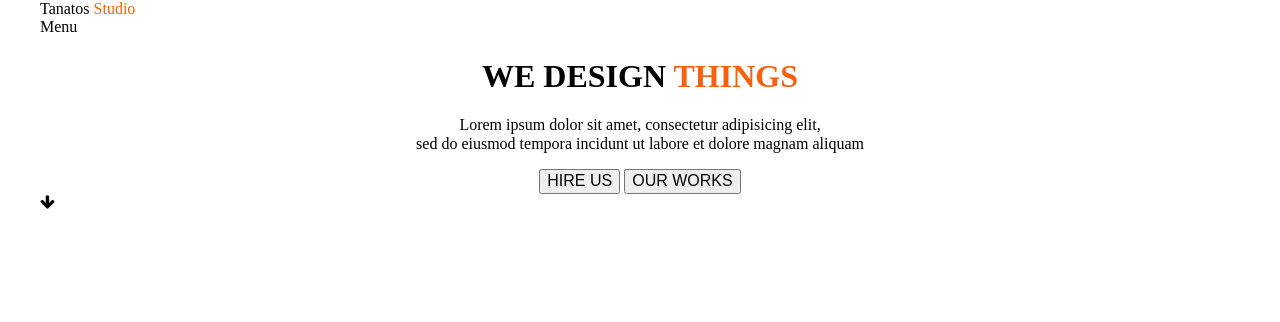
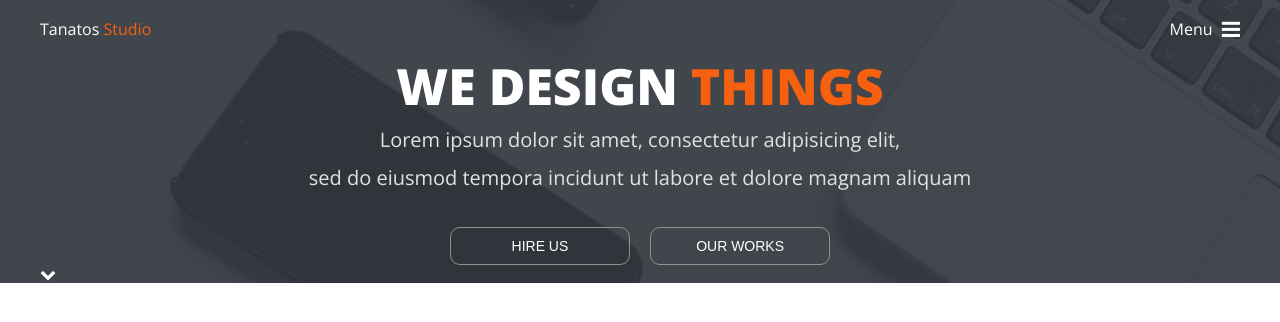
Before and after one commit to MAshrafM/PSD_Tanatos, a website: page index.html in a window 1280 px wide. Drawn offline with nearby package versions, Linux system fonts and the light colour scheme.

Commit message:
header style

```diff
--- a/index.html
+++ b/index.html
@@ -6,6 +6,7 @@
     <title>Tanatos</title>
     <link href="./css/fa/font-awesome.css" rel="stylesheet"/>
     <link href="./css/main.css" rel="stylesheet"/>
+    <link href="https://fonts.googleapis.com/css?family=Open+Sans:400,800" rel="stylesheet" type="text/css">
   </head>
   <body>
     <!-- Header -->
@@ -14,7 +15,7 @@
         <div class="container">
           <div class="navbar">
             <div class="brand">Tanatos <span class="main-color">Studio</span></div>
-            <div class="navbar-right">Menu</div>
+            <div class="navbar-right">Menu <i class="fa fa-bars fa-lg"></i></div>
           </div>
           <div class="intro text-center">
             <h1 class="upper">We Design <span class="main-color">Things</span></h1>
@@ -25,7 +26,7 @@
               <button class="upper">Our Works</button>
             </div>
           </div>
-          <span class="arrow"><i class="fa fa-arrow-down"></i></span>
+          <span class="arrow"><i class="fa fa-chevron-down"></i></span>
         </div>
       </div>
     </header>
--- a/scripts/app.js
+++ b/scripts/app.js
@@ -1,4 +1,5 @@
 'use strict';
 (function(){
+  //Trigger Nice Scroll Plugin
   $("html").niceScroll();
 })();
--- a/scss/_common.scss
+++ b/scss/_common.scss
@@ -1,6 +1,9 @@
 /* common styles */
 $main-color: #f7600e;
 
+body{
+  font-family: 'Open Sans', sans-serif;
+}
 .container{
   width: 1200px;
   margin: auto;
--- /dev/null
+++ b/scss/_header.scss
@@ -0,0 +1,62 @@
+/* Header Section */
+header{
+  background:{
+    image: url('../img/headbg.jpg');
+    size: cover;
+    repeat: no-repeat;
+    position: center center;
+  }
+  color: #fff;
+
+  .overlay{
+    background: rgba(49, 55, 61, .9);
+    width: 100%;
+    height: 100%;
+  }
+
+  .navbar{
+    overflow: hidden;
+    padding: 20px 0;
+    display: flex;
+    justify-content: space-between;
+    .navbar-right{
+      i{
+        margin-left: 5px;
+      }
+    }
+  }
+
+  .intro{
+    h1{
+      margin: 0;
+      font-size: 50px;
+      font-weight: 800;
+    }
+    p{
+      margin: 5px 0 30px 0;
+      line-height: 1.9;
+      font-size: 20px;
+      color: #e2e2e2;
+    }
+  }
+
+  .buttons{
+    button{
+      background: transparent;
+      padding: 10px 0;
+      width: 180px;
+      font-size: 14px;
+      border: 1px solid #969090;
+      margin: 0 8px;
+      border-radius: 10px;
+      color: #fff;
+      transition: all .5s ease-in-out;
+      &:hover{
+        background-color: $main-color;
+        border-color: $main-color;
+      }
+    }
+  }
+}
+
+/* End Header Section */
--- a/scss/main.scss
+++ b/scss/main.scss
@@ -1,2 +1,3 @@
 @import 'normalize';
 @import 'common';
+@import 'header';
```
Also changed, not shown: css/fa/font-awesome.css, css/fonts/FontAwesome.otf (renamed from fonts/FontAwesome.otf), css/fonts/fontawesome-webfont.ttf (renamed from fonts/fontawesome-webfont.ttf), css/fonts/fontawesome-webfont.woff (renamed from fonts/fontawesome-webfont.woff), css/fonts/fontawesome-webfont.woff2 (renamed from fonts/fontawesome-webfont.woff2), css/main.css, img/headbg.jpg (added), 4 other files.
